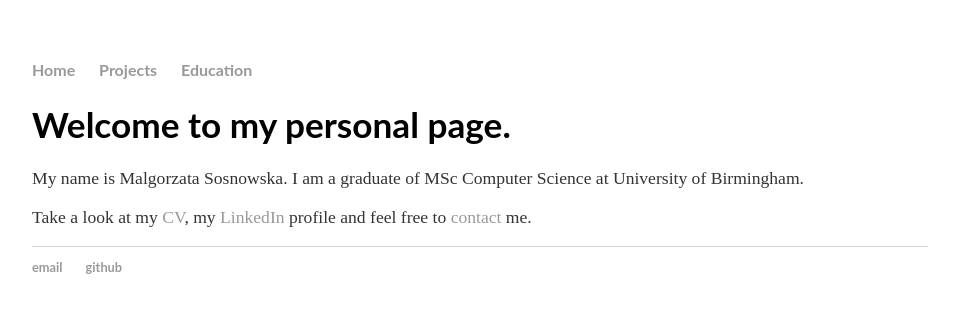
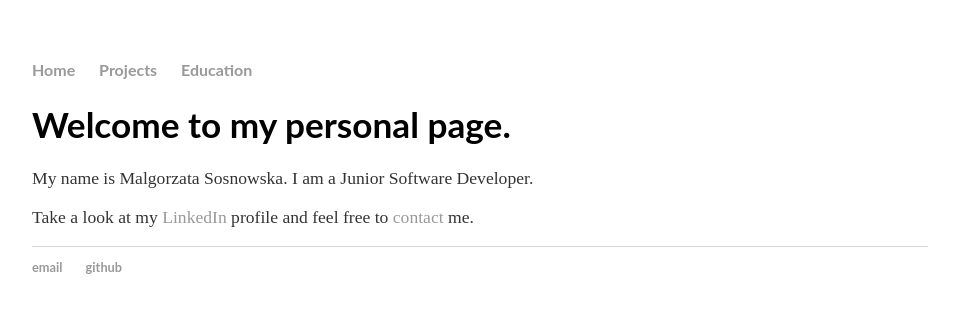
Before and after one commit to sosnovska/Portfolio-old-version, a Jekyll site: the page built from index.html, in a window 1280 px wide. Shown: the top 313 px of the page, without its empty margins (160-1119 px from the left). Built offline with Jekyll 4.4.1, drawn with Linux system fonts in a browser that asks for light colours.

Commit message:
updated the page

```diff
--- a/cv/index.html
+++ b/cv/index.html
@@ -3,14 +3,11 @@
 title: Malgorzata Sosnowska
 ---
 
-<div class="cv">
-		<a href="/cv/CV.pdf" class="download" title="Download CV as PDF">Download CV</a><br>
-	</div>
     <div class="blurb">
         <h1>Education</h1>
         <h3><span class="blue">University of Birmingham</span><br>MSc Computer Science</h3>
         <p>Distinction</p>
-            <p>September 2016 - September 2017<br>Graduation: December 2017</p>
+            <p>September 2016 - September 2017</p>
             <h4>Modules</h4>
             <ul>
             	<li><a href="/projects/othello.html">MSc Project 71%</a></li>
--- a/index.html
+++ b/index.html
@@ -5,6 +5,6 @@
 
     <div class="blurb">
         <h1>Welcome to my personal page.</h1>
-            <p>My name is Malgorzata Sosnowska. I am a graduate of MSc Computer Science at University of Birmingham. </p>
-            <p>Take a look at my <a href="/cv/CV.pdf">CV</a>, my <a href="https://www.linkedin.com/in/sosnowska">LinkedIn</a> profile and feel free to <a href="mailto:msosnowska0@gmail.com">contact</a> me.</p>
+            <p>My name is Malgorzata Sosnowska. I am a Junior Software Developer. </p>
+            <p>Take a look at my <a href="https://www.linkedin.com/in/sosnowska">LinkedIn</a> profile and feel free to <a href="mailto:msosnowska0@gmail.com">contact</a> me.</p>
     </div>
```
Also changed, not shown: 2 other files.
